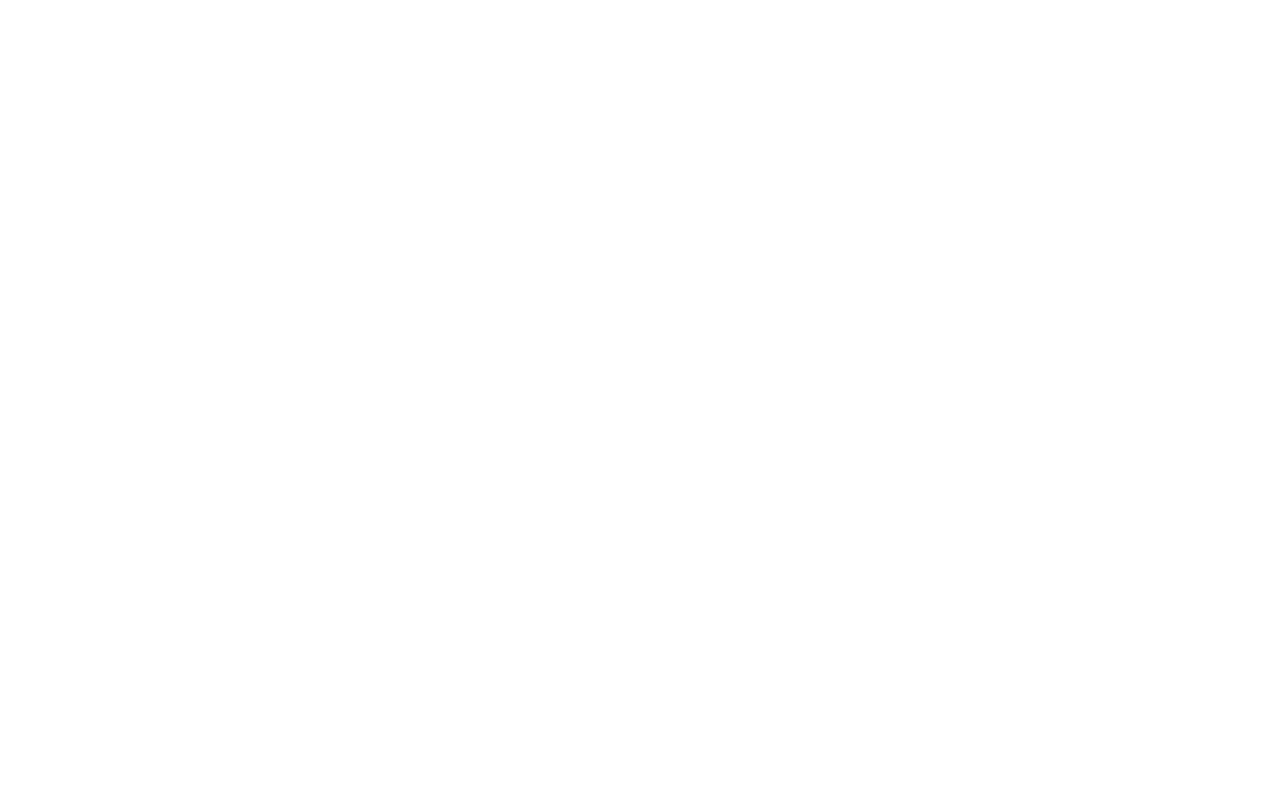
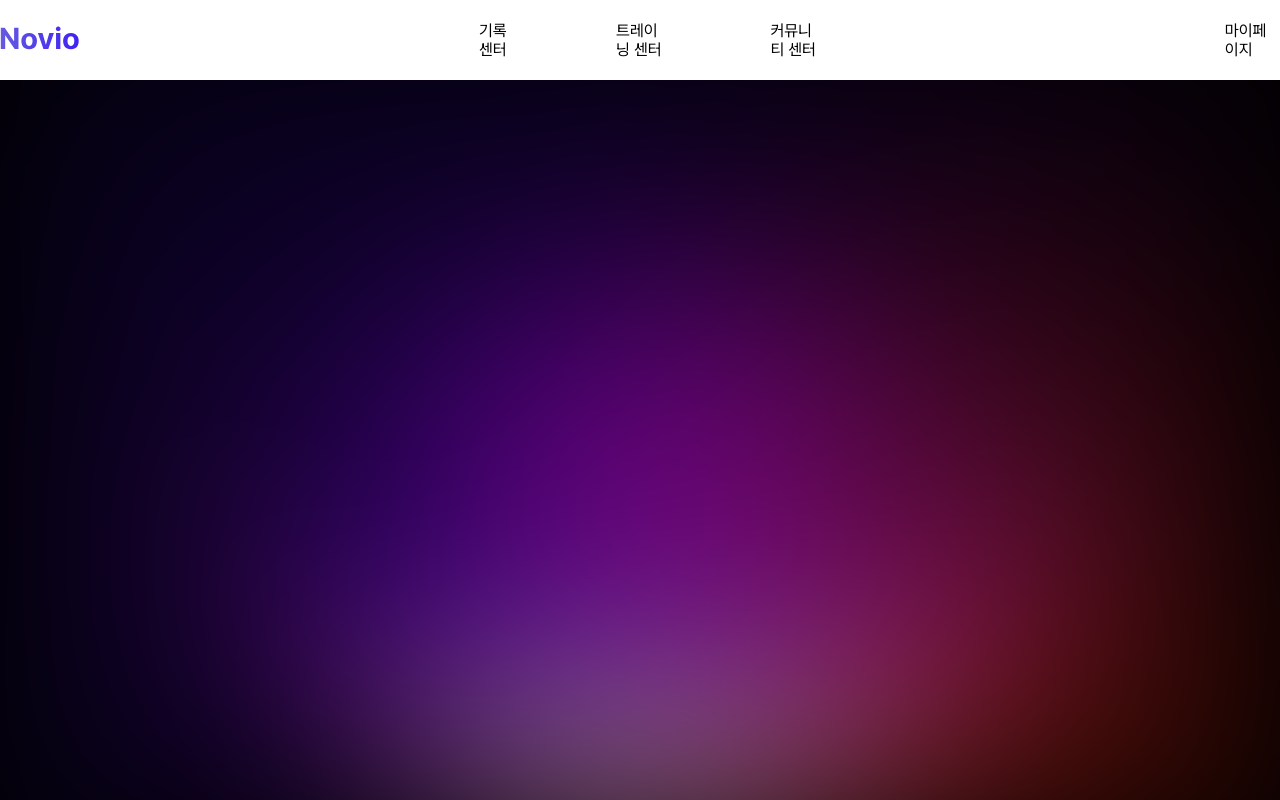
Before and after one commit to baekseojin/Novio, a React (Create React App) app: page /record/observation in a window 1280 px wide. Before the commit this address had no page. Built offline with nearby package versions, Linux system fonts and the light colour scheme.

Commit message:
Style: Main, Record 페이지 스타일 수정

```diff
--- a/src/App.js
+++ b/src/App.js
@@ -8,6 +8,7 @@
       <Routes>
         <Route path="/" element={<P.Main />} />
         <Route path="/record" element={<P.Record />} />
+        <Route path="/record/observation" element={<P.Observation />} />
       </Routes>
     </Router>
   );
--- a/src/components/common/footer/index.js
+++ b/src/components/common/footer/index.js
@@ -1,18 +1,24 @@
 import { styled } from "styled-components";
 
 export default function Footer() {
-  <FooterContainer>
-    <FooterText>ⓒ 2024 Novio. All Rights Reserved.</FooterText>
-  </FooterContainer>;
+  return (
+    <FooterContainer>
+      <FooterText>ⓒ 2024 Novio. All Rights Reserved.</FooterText>
+    </FooterContainer>
+  );
 }
 
 const FooterContainer = styled.div`
   width: 100vw;
   height: 100px;
   bottom: 0px;
-  background-color: black;
+
+  display: flex;
+  justify-content: center;
+  align-items: center;
+  padding-top: 200px;
 `;
 
 const FooterText = styled.div`
-  color: white;
+  color: #c4c4c4;
 `;
--- a/src/components/common/header/index.js
+++ b/src/components/common/header/index.js
@@ -28,8 +28,7 @@
   height: 80px;
 
   position: absolute;
-  top: 0;
-  left: 0;
+  top: 0px;
 
   display: flex;
   gap: 400px;
--- a/src/pages/index.js
+++ b/src/pages/index.js
@@ -1,2 +1,3 @@
 export { default as Main } from "./main";
 export { default as Record } from "./record/choice";
+export { default as Observation } from "./record/observation/index";
--- a/src/pages/main/index.js
+++ b/src/pages/main/index.js
@@ -47,18 +47,16 @@
 }
 
 const MainContainer = styled.div`
-  width: 100vw;
-  min-height: 100vh;
-  padding: 100px 0;
-
-  position: relative;
-  box-sizing: border-box;
+  width: 100%;
+  height: 100%;
 
   background-color: black;
   background-image: url(${MainBackground});
   background-size: cover;
   background-repeat: no-repeat;
   background-position: center;
+
+  overflow-x: hidden;
 `;
 
 const Landing = styled.div`
@@ -67,16 +65,17 @@
   gap: 200px;
   align-items: center;
   flex-direction: column;
-  margin-top: 100px;
+  padding-top: 150px;
 `;
 
 const ElementContainer = styled.div`
   display: flex;
+  flex-direction: column;
   justify-content: center;
   align-items: center;
-  flex-direction: column;
   text-align: center;
-  gap: 100px;
+
+  gap: 50px;
 `;
 
 const Bold = styled.div`
--- a/src/pages/record/choice/index.js
+++ b/src/pages/record/choice/index.js
@@ -2,7 +2,7 @@
 import { styled } from "styled-components";
 import { Link } from "react-router-dom";
 
-import RecordBackground from "../../../assets/RecordBackground.svg";
+import Background from "../../../assets/Background.svg";
 import { ReactComponent as RecordButton } from "../../../assets/RecordButton.svg";
 import { ReactComponent as CalenderButton } from "../../../assets/CalenderButton.svg";
 
@@ -11,7 +11,7 @@
     <Container>
       <C.Header />
       <ChoiceContainer>
-        <RecordBox Link to="Observation">
+        <RecordBox Link to="observation">
           <Bold>Record</Bold>
           <br />
           <Regular>오늘 하루 일상을 기록해요.</Regular>
@@ -33,24 +33,23 @@
   );
 }
 
-const Container = styled.main`
+const Container = styled.div`
   width: 100vw;
   height: 100vh;
-  position: relative;
 
-  padding-top: 40px;
+  background-color: black;
+  background-image: url(${Background});
+  background-size: cover;
+  background-repeat: no-repeat;
+  background-position: center;
+
+  padding-top: 80px;
   box-sizing: border-box;
 `;
 
 const ChoiceContainer = styled.div`
   width: 100%;
   height: 100%;
-  background-color: black;
-  background-image: url(${RecordBackground});
-  background-size: cover;
-  background-repeat: no-repeat;
-  background-position: center;
-
   display: flex;
   justify-content: center;
   align-items: center;
@@ -60,7 +59,6 @@
 const RecordBox = styled(Link)`
   width: 500px;
   height: 500px;
-  background-color: white;
   color: white;
   border-radius: 20px;
   background-image: linear-gradient(to bottom right, #193cf6, #0a0e23);
--- /dev/null
+++ b/src/pages/record/observation/index.js
@@ -0,0 +1,40 @@
+import { styled } from "styled-components";
+
+import * as C from "../../../components/index";
+import Background from "../../../assets/Background.svg";
+
+export default function Observation() {
+  return (
+    <Container>
+      <C.Header />
+      <ObservationContainer>
+        <Bold>백서진님! 오늘 타인과 대화하며 어떤 일이 있었나요?</Bold>
+      </ObservationContainer>
+    </Container>
+  );
+}
+
+const Container = styled.div`
+  width: 100%;
+  height: 100%;
+`;
+
+const ObservationContainer = styled.div`
+  width: 100vw;
+  height: 100vh;
+  background-color: black;
+  background-image: url(${Background});
+  background-position: center;
+  background-size: cover;
+  background-repeat: no-repeat;
+
+  top: 200px;
+  display: flex;
+  justify-content: center;
+`;
+
+const Bold = styled.div`
+  font-size: 36px;
+  font-weight: bold;
+  color: white;
+`;
```
Also changed, not shown: src/assets/Background.svg (renamed from src/assets/RecordBackground.svg).
